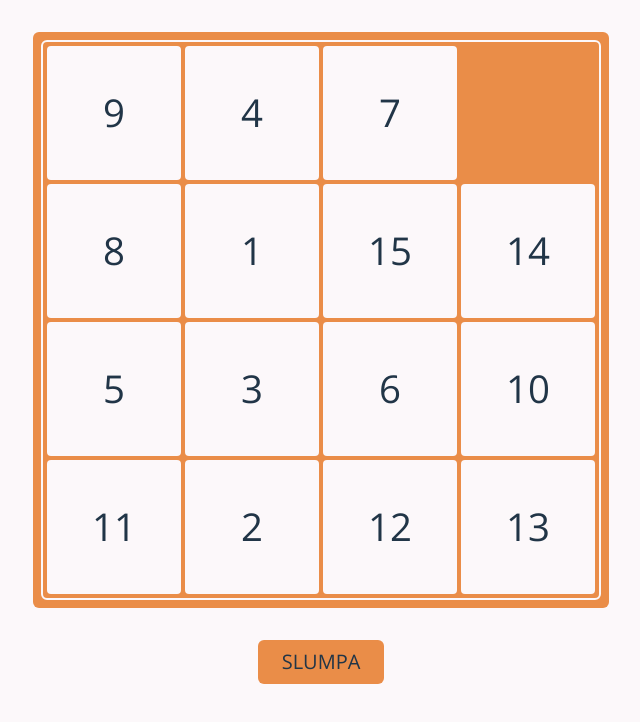
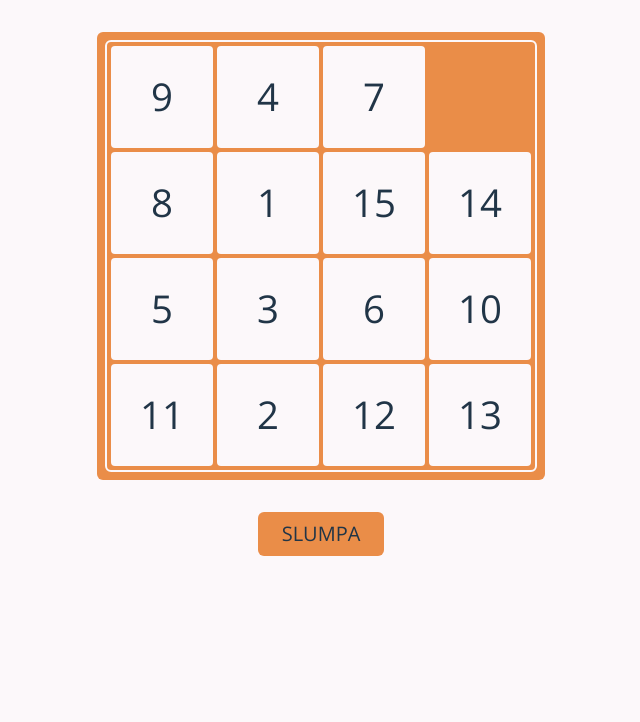
Before and after one commit to sirisayshello/15-puzzle, a React (Vite) app: page / in a window 1280 px wide. Shown: the top 722 px of the page, without its empty margins (319-959 px from the left). Built offline with nearby package versions, Linux system fonts and the light colour scheme; what js-confetti would draw is missing.

Commit message:
update styling

```diff
--- a/src/components/Board/Board.tsx
+++ b/src/components/Board/Board.tsx
@@ -10,7 +10,7 @@ const numberOfTiles = rows * columns;
 
 export const Board = () => {
   const { boardTiles, shuffle, fillBoard, move, modal } = useTiles();
-  const maxWidth = columns < 11 ? "max-w-xl" : "";
+  const maxWidth = columns < 11 ? "max-w-md" : "";
 
   useEffect(() => {
     fillBoard();
```
